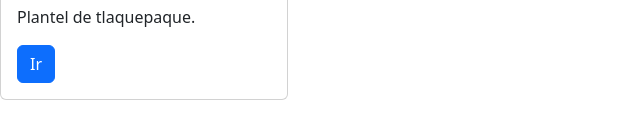
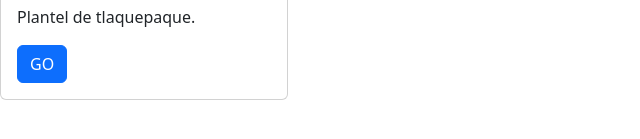
Before and after one commit to acoterb/practicaUniver, a plain HTML site: page index.html in a window 1280 px wide. Shown: the part 315-454 px from the top of the page, 0-640 px from the left. Drawn offline with nearby package versions, Linux system fonts and the light colour scheme.

Commit message:
actualizo el boton go

```diff
--- a/index.html
+++ b/index.html
@@ -15,7 +15,7 @@
   <div class="card-body">
     <h5 class="card-title">Plantel Tlaquepaque</h5>
     <p class="card-text">Plantel de tlaquepaque.</p>
-    <a href="#" class="btn btn-primary">Ir</a>
+    <a href="#" class="btn btn-primary">GO </a>
   </div>
 </div>
 </body>
```
